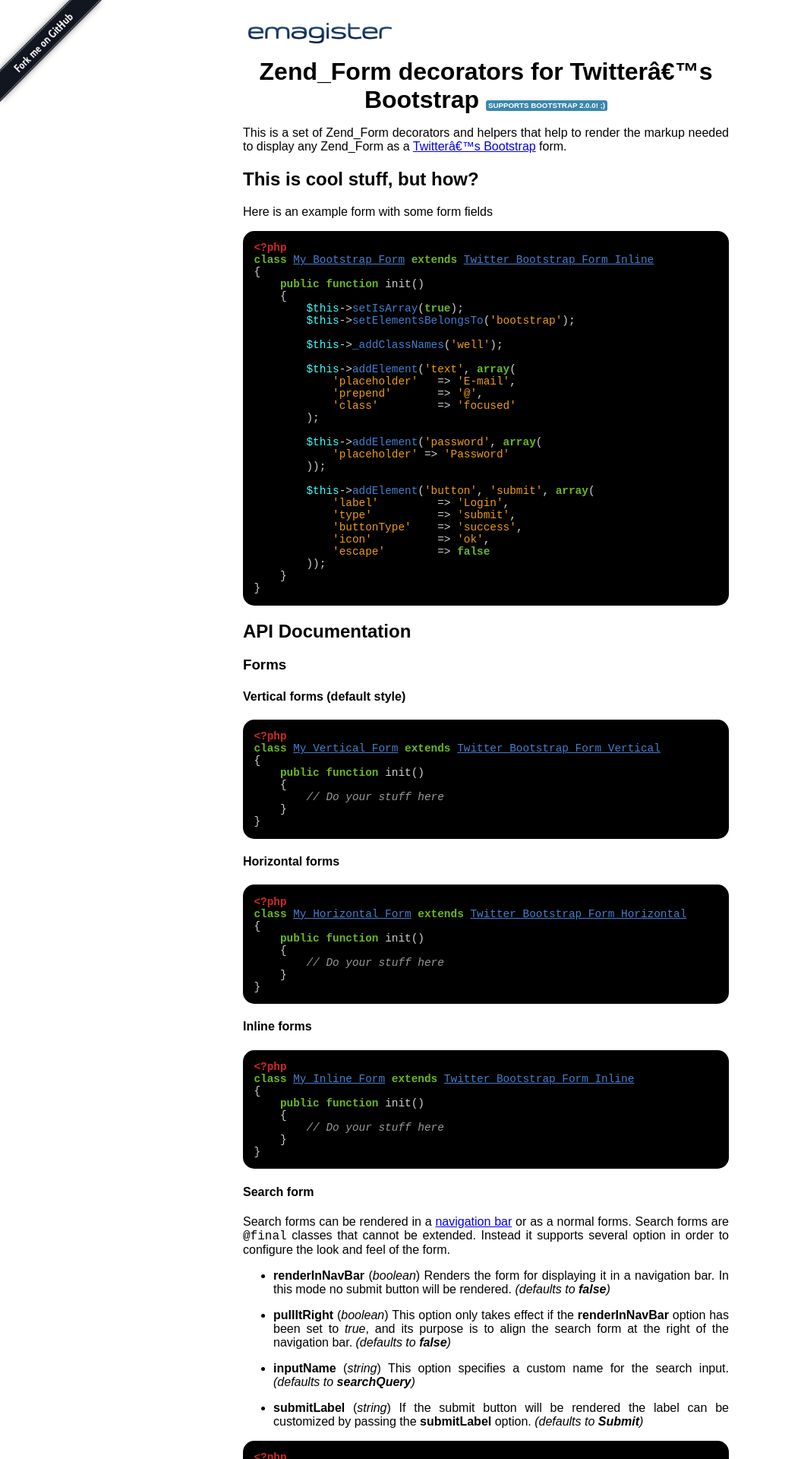
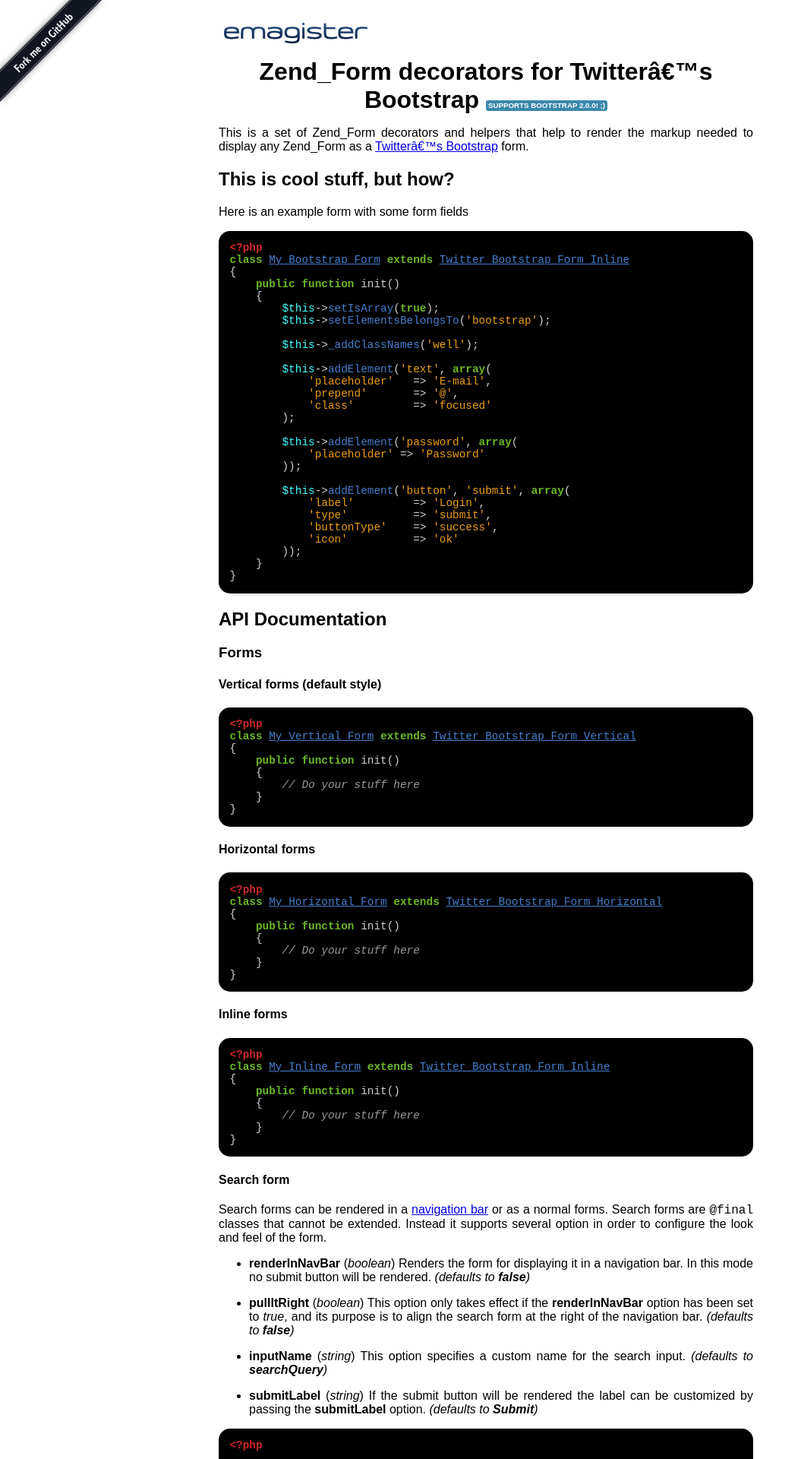
Before and after one commit to Emagister/zend-form-decorators-bootstrap, a Jekyll site: the page built from index.md, in a window 1280 px wide. Shown: the top 1920 px of the page at 76% size, without its empty margins (0-1055 px from the left). Built offline with Jekyll 4.4.1, drawn with Linux system fonts in a browser that asks for light colours; some web fonts are replaced; comment, search, counter and statistics services are not loaded; some of the changed text lies outside the part shown.

Commit message:
Updated the layout and the main page

```diff
--- a/_layouts/layout.html
+++ b/_layouts/layout.html
@@ -3,6 +3,7 @@
 <head>
 	<title>{{ page.title }}</title>
 	<meta charset=utf-8" />
+	<link rel="shortcut icon" href="favicon.ico" type="image/x-icon" />
 	<link rel="stylesheet" type="text/css" href="css/normalize.css" />
 	<link href='http://fonts.googleapis.com/css?family=Basic' rel='stylesheet' type='text/css'>
 	<link rel="stylesheet" type="text/css" href="css/gh-buttons.css" />
--- a/css/styles.css
+++ b/css/styles.css
@@ -1,4 +1,4 @@
-#container{width:50%;margin:0 auto;padding:1em 0;}
+#container{width:55%;margin:0 auto;padding:1em 0;}
 #footer{margin-top:1.2em;border-top:1px solid #cccccc;}
 #footer p{margin:0;padding:.5em 0 0 0;text-align:right;font-size:x-small;}
 h1,h2,h3,h4{font-family:Basic, sans-serif !important;}
--- a/index.md
+++ b/index.md
@@ -36,8 +36,7 @@ class My_Bootstrap_Form extends Twitter_Bootstrap_Form_Inline
             'label'         => 'Login',
             'type'          => 'submit',
             'buttonType'    => 'success',
-            'icon'          => 'ok',
-            'escape'        => false
+            'icon'          => 'ok'
         ));
     }
 }
@@ -276,7 +275,7 @@ or a glyphicon. When
 
 * 'Text' specified, it will render as is.
 
-* Zend_Config or array specified, it will generate a checkbox. **Note** that if the key "_active_" is passed inside the array or
+* Zend_Config or array specified, it will generate a checkbox. **Note** that if the key *active* is passed inside the array or
   inside the Zend_Config instance, it will render the prepended or appended box with green background.
 
 {% highlight php %}
```
Also changed, not shown: other parts of index.md (+2 -0 lines).
